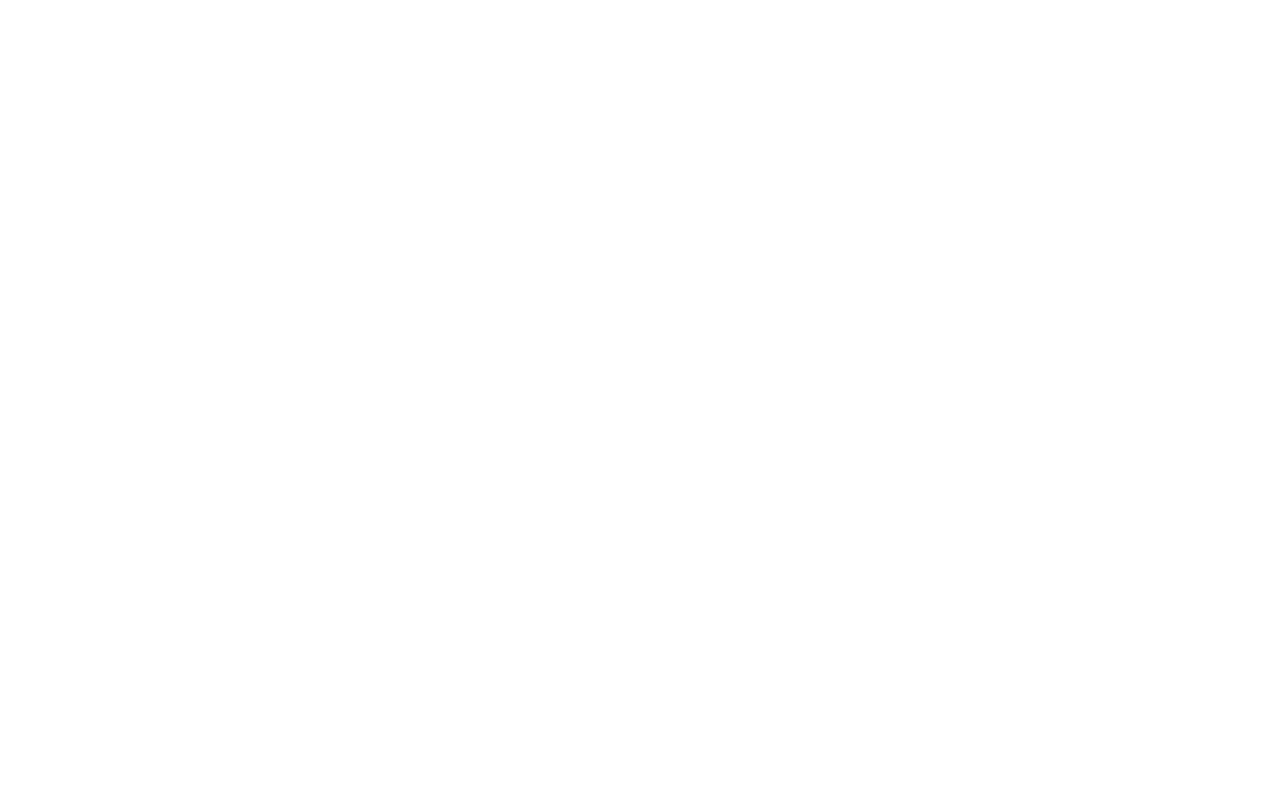
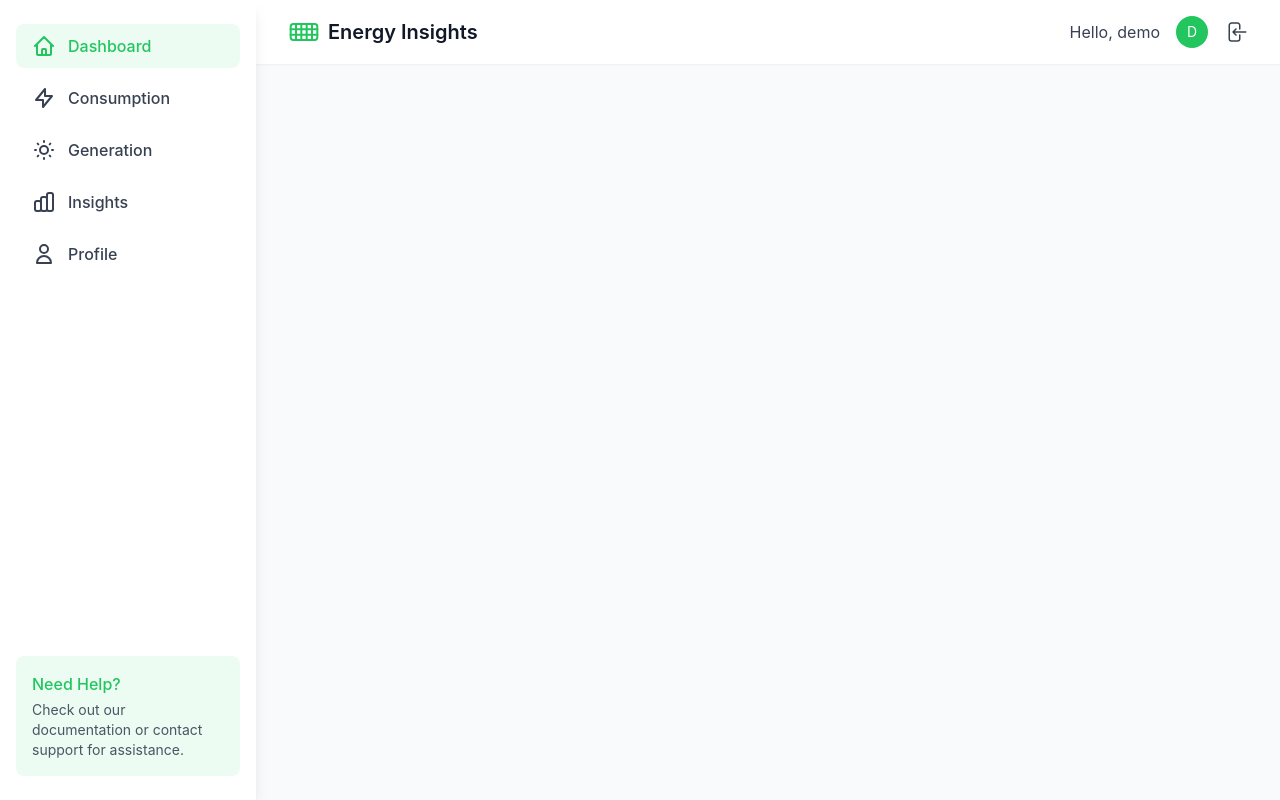
Before and after one commit to akshay722/Renewable-Energy-Insights-Hub, a React (Vite) app in the folder frontend/: page /login in a window 1280 px wide. Before the commit this address had no page. Built offline with nearby package versions, Linux system fonts and the light colour scheme.

Commit message:
feat: add main layout

```diff
--- a/frontend/src/App.tsx
+++ b/frontend/src/App.tsx
@@ -1,13 +1,34 @@
 import { Routes, Route, Navigate } from "react-router-dom";
 import { useAuth } from "./context/AuthContext";
+import Layout from "./components/Layout";
 import Login from "./pages/Login";
 import Register from "./pages/Register";
+
+// Protected route component
+const ProtectedRoute = ({ children }: { children: JSX.Element }) => {
+  const { isAuthenticated } = useAuth();
+
+  if (!isAuthenticated) {
+    return <Navigate to="/login" replace />;
+  }
+
+  return children;
+};
 
 function App() {
   return (
     <Routes>
       <Route path="/login" element={<Login />} />
       <Route path="/register" element={<Register />} />
+
+      <Route
+        path="/"
+        element={
+          <ProtectedRoute>
+            <Layout />
+          </ProtectedRoute>
+        }
+      ></Route>
     </Routes>
   );
 }
--- /dev/null
+++ b/frontend/src/components/Layout.tsx
@@ -0,0 +1,30 @@
+import { Outlet } from 'react-router-dom'
+import Navbar from './Navbar'
+import Sidebar from './Sidebar'
+import { useState } from 'react'
+
+const Layout = () => {
+  const [sidebarOpen, setSidebarOpen] = useState(false)
+
+  const toggleSidebar = () => {
+    setSidebarOpen(!sidebarOpen)
+  }
+
+  return (
+    <div className="flex h-screen bg-background">
+      {/* Sidebar for larger screens or when open */}
+      <Sidebar isOpen={sidebarOpen} toggleSidebar={toggleSidebar} />
+
+      {/* Main content area */}
+      <div className="flex flex-col flex-1 overflow-hidden">
+        <Navbar toggleSidebar={toggleSidebar} />
+
+        <main className="flex-1 overflow-y-auto p-4 md:p-6">
+          <Outlet />
+        </main>
+      </div>
+    </div>
+  )
+}
+
+export default Layout
```
